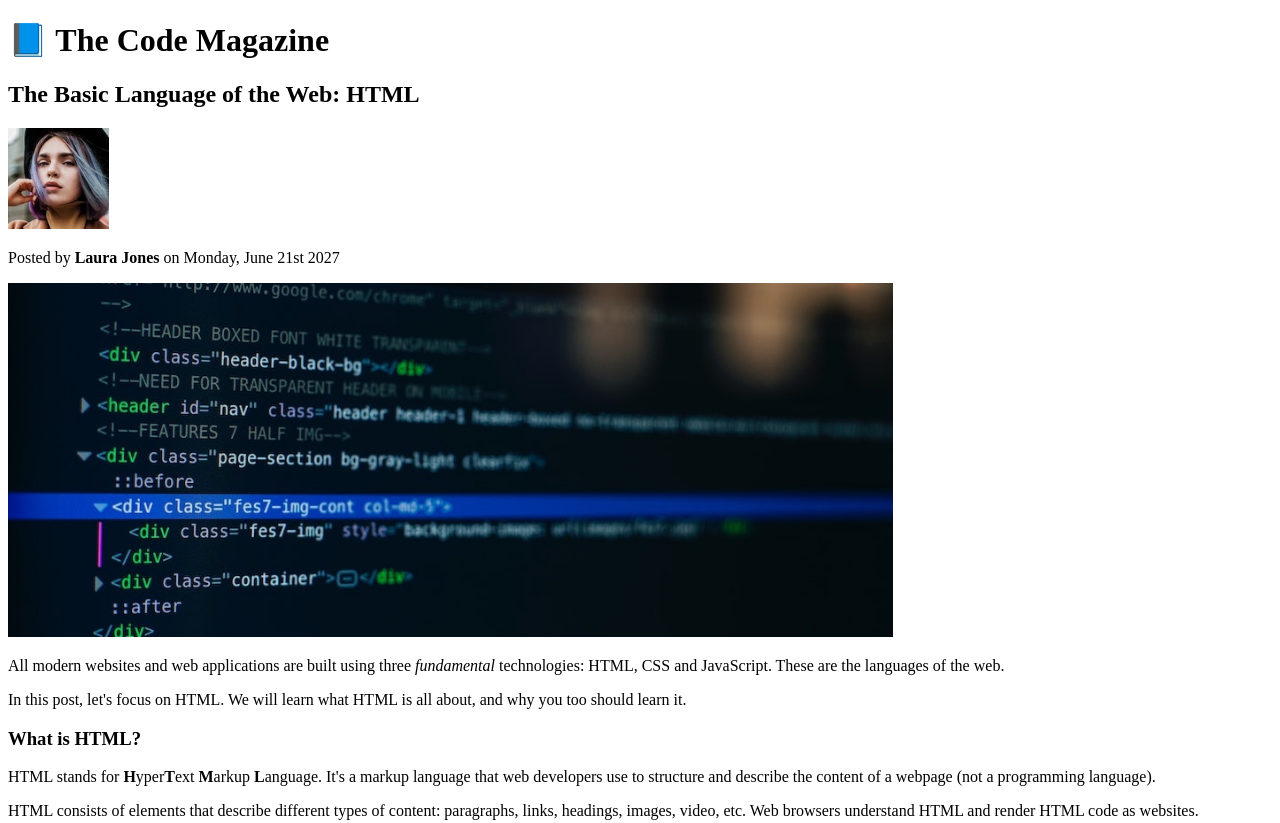
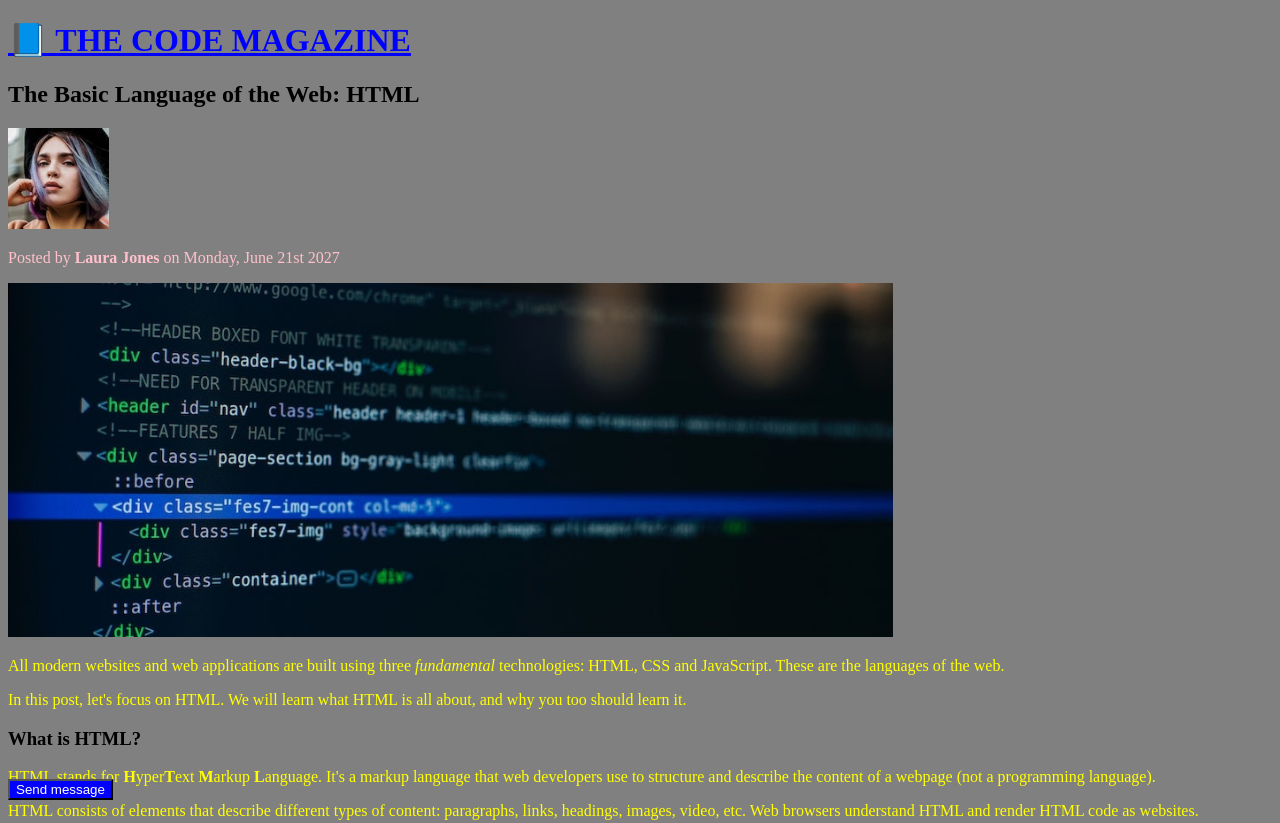
Before and after one commit to TrandafilTatiana/Tekwill_FE_gr14, a plain HTML site: page index.html in a window 1280 px wide. Shown: the top 823 px of the page. Drawn offline with Linux system fonts and the light colour scheme.

Commit message:
selectors

```diff
--- a/index.html
+++ b/index.html
@@ -4,9 +4,19 @@
     <meta charset="UTF-8" />
     <meta name="viewport" content="width=device-width, initial-scale=1.0" />
     <title>The Basic Language of the Web: HTML</title>
+    <link rel="stylesheet" href="styles.css" />
+    <style>
+      .send-mess {
+        color: white;
+        background-color: blue;
+      }
+    </style>
   </head>
-  <body>
-    <h1>📘 The Code Magazine</h1>
+  <body style="background-color: grey">
+    <button style="position: fixed; bottom: 0" class="send-mess">
+      Send message
+    </button>
+    <h1 id="heading1">📘 The Code Magazine</h1>
 
     <h2>The Basic Language of the Web: HTML</h2>
     <img
@@ -15,7 +25,9 @@
       style="width: 8%; height: 10%"
     />
 
-    <p>Posted by <strong>Laura Jones </strong> on Monday, June 21st 2027</p>
+    <p class="pink">
+      Posted by <strong>Laura Jones </strong> on Monday, June 21st 2027
+    </p>
     <img
       src="img/post-img.jpg"
       alt="just code photo"
--- /dev/null
+++ b/styles.css
@@ -0,0 +1,11 @@
+#heading1 {
+  color: blue;
+  text-transform: uppercase;
+  text-decoration: underline;
+}
+p {
+  color: yellow;
+}
+.pink {
+  color: pink;
+}
```
Also changed, not shown: 1 other file.
